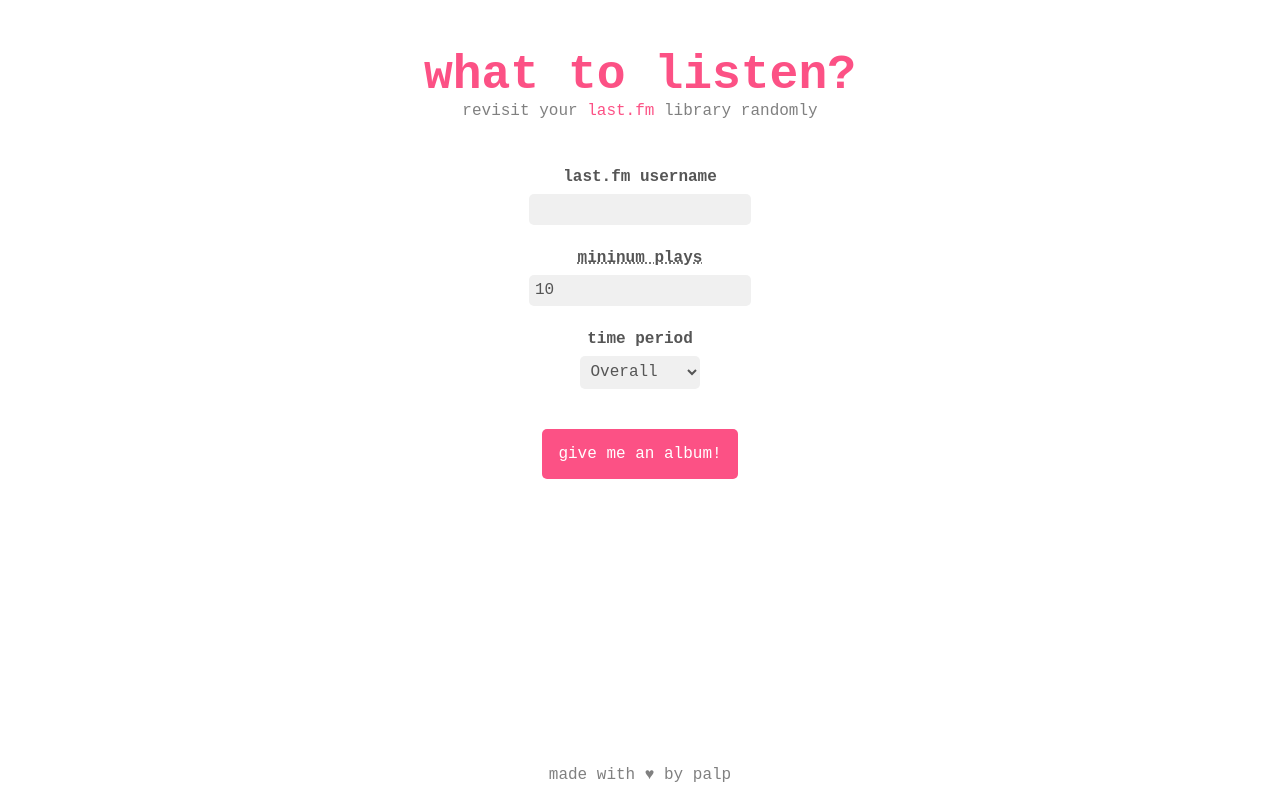
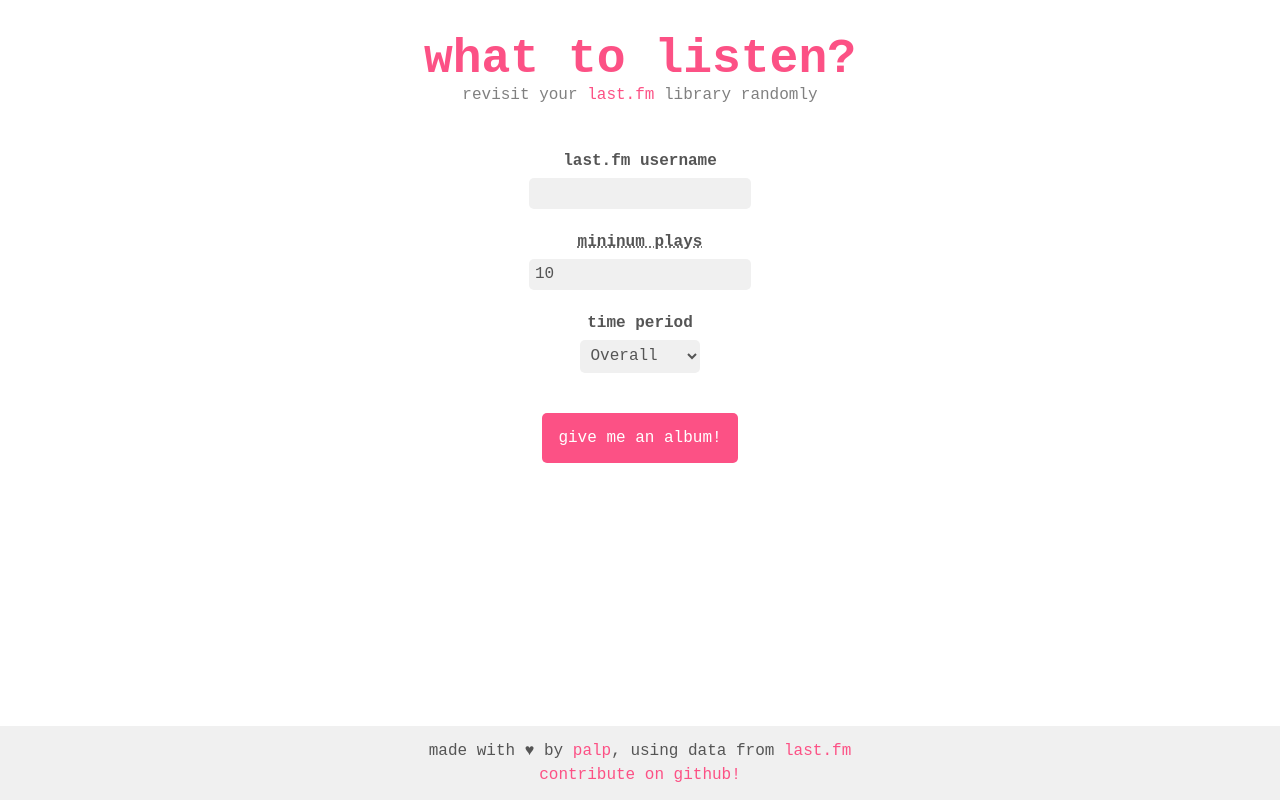
Before and after one commit to palpfiction/what-to-listen, a Svelte app: page / in a window 1280 px wide. Built offline with nearby package versions, Linux system fonts and the light colour scheme; a web font is replaced by a local one.

Commit message:
improve footer

```diff
--- a/public/global.css
+++ b/public/global.css
@@ -15,14 +15,11 @@
 	grid-template-rows: auto 1fr auto;
 	color: #555;
 	margin: 0;
-	padding: 8px;
 	box-sizing: border-box;
 	font-family:'Recursive', monospace;
 	font-variation-settings: 'MONO' 1, 'CASL' 1;
 	text-transform: lowercase;
 	text-align: center;
-	padding: 1em;
-	max-width: 500px;
 	margin: 0 auto;
 }
 
--- a/src/client/App.svelte
+++ b/src/client/App.svelte
@@ -8,6 +8,10 @@
 </script>
 
 <style>
+    main {
+        max-width: 500px;
+        margin: 0 auto;
+    }
 </style>
 
 <Header />
--- a/src/client/Footer.svelte
+++ b/src/client/Footer.svelte
@@ -1,8 +1,30 @@
 <style>
     footer {
         font-variation-settings: "slnt" -15;
-        color: grey;
+        color: #555;
+        background-color: #f0f0f0;
+        padding: 1em;
+    }
+
+    @media (max-width: 450px) {
+        footer {
+            font-size: small;
+        }
+    }
+
+    #github {
+        display: block;
+        margin-top: 6px;
     }
 </style>
 
-<footer>made with ♥ by palp</footer>
+<footer>
+    made with ♥ by
+    <a href="https://www.last.fm/user/delolero">palp</a>, using data from
+    <a href="https://www.last.fm">last.fm</a>
+
+    <a
+        id="github"
+        href="https://github.com/palpfiction/what-to-listen">contribute on
+        github!</a>
+</footer>
--- a/src/client/Header.svelte
+++ b/src/client/Header.svelte
@@ -13,6 +13,8 @@
     }
 
     header {
+        max-width: 500px;
+        margin: 0 auto;
         margin-bottom: 1em;
     }
 </style>
```
